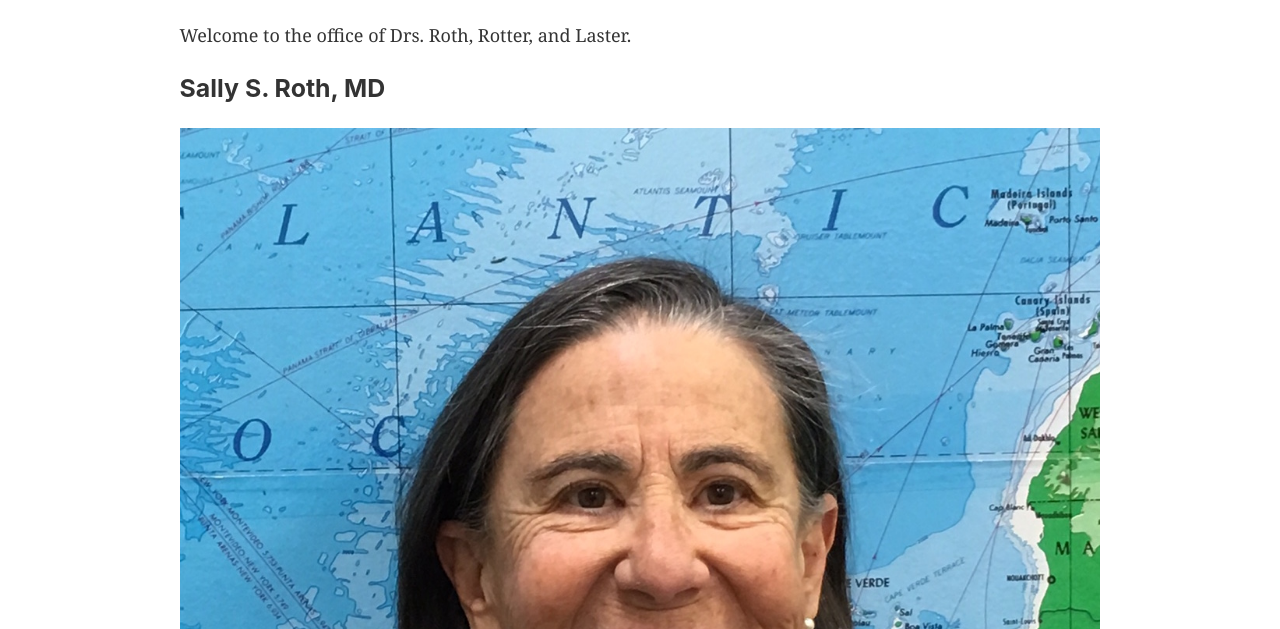
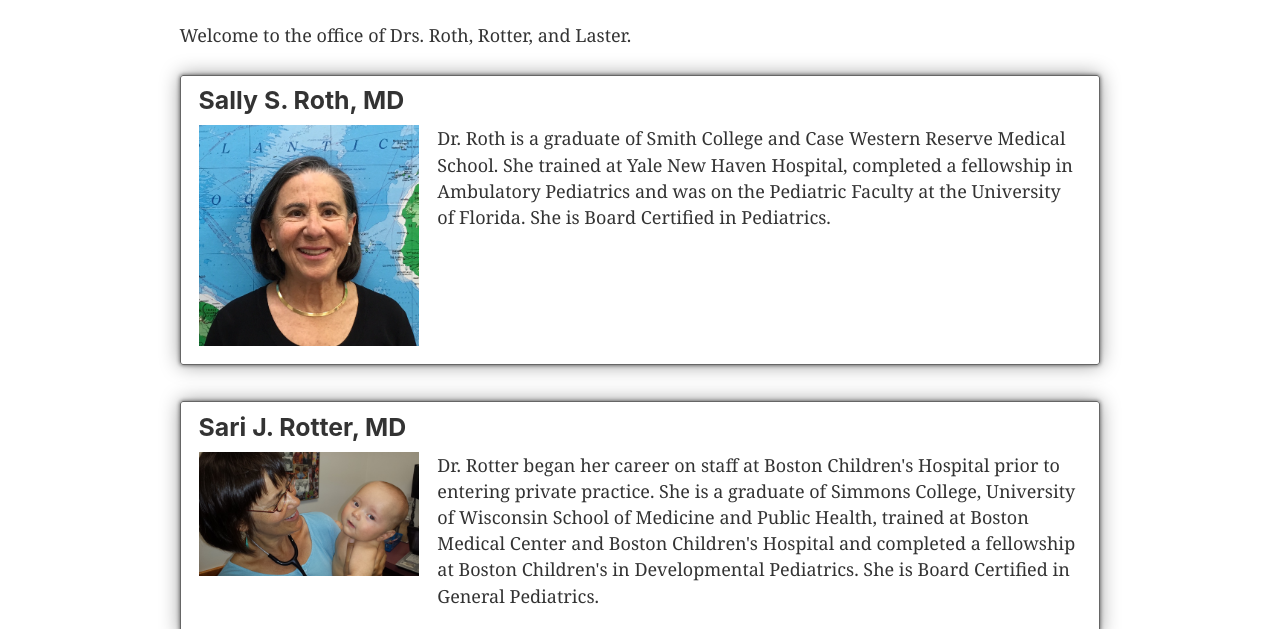
Before and after one commit to jameslittle230/rrl-gatsby, a Gatsby site: page /about in a window 1280 px wide. Shown: the part 171-800 px from the top of the page. Built offline with nearby package versions, Linux system fonts and the light colour scheme; Gatsby itself is replaced by a stand-in of ours.

Commit message:
Add styling to DoctorCard component

```diff
--- a/src/components/doctorcard.js
+++ b/src/components/doctorcard.js
@@ -1,12 +1,17 @@
-import PropTypes from "prop-types"
+// import PropTypes from "prop-types"
 import React from "react"
 import Image from "../components/image"
+import styles from "./doctorcard.module.css"
 
 const DoctorCard = (props) => (
-  <div>
-    <h3>{props.name}</h3>
-    <Image alt={props.name} filename={props.image} />
-    {props.children}
+  <div className={styles.doctorcard}>
+    <h3 style={{margin: `0.5em 0`, lineHeight:`1`}}>{props.name}</h3>
+    <div className={styles.cardbody}>
+        <div className={styles.imagecontainer}>
+            <Image alt={props.name} filename={props.image} />
+        </div>
+        {props.children}
+    </div>
   </div>
 )
 
--- /dev/null
+++ b/src/components/doctorcard.module.css
@@ -0,0 +1,29 @@
+.doctorcard {
+    padding: 0 1em;
+    border: 1px solid #666;
+    border-radius: 3px;
+    box-shadow: 0 0 4px hsla(0, 0%, 0%, 0.6), 0 0 20px hsla(0, 0%, 0%, 0.4);
+    margin-bottom: 2em;
+}
+
+.cardbody {
+    display: flex;
+}
+
+.imagecontainer {
+    flex: 0 0 25%;
+    margin-right: 1em;
+    margin-bottom: 1em;
+}
+
+@media only screen and (max-width: 650px) {
+    .imagecontainer {
+        flex: 0 0 50%;
+    }
+}
+
+@media only screen and (max-width: 450px) {
+    .cardbody {
+        display: block;
+    }
+}
```
